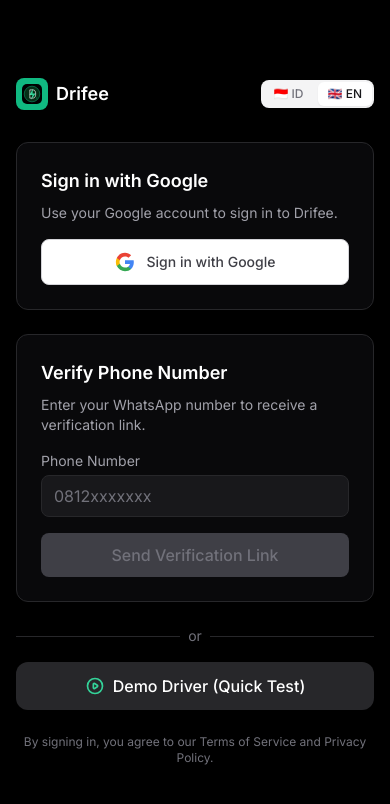
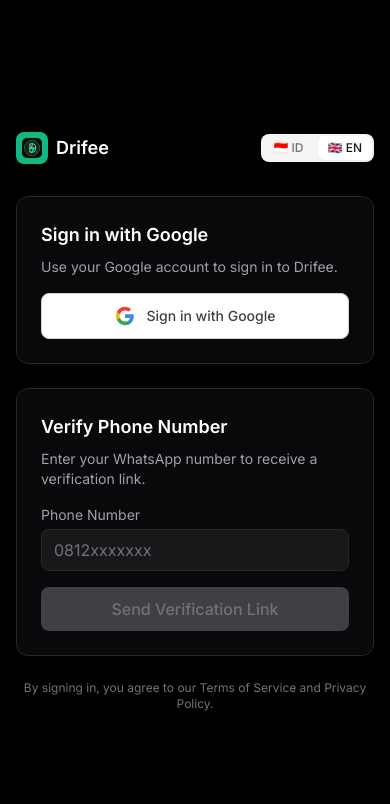
Before and after one commit to yabeskn/drivee-by-briga, a Next.js app: page /login in a window 390 px wide. Shown: the top 804 px of the page. Built offline with nearby package versions, Linux system fonts and the light colour scheme; no server answers.

Commit message:
Remove demo driver button from login page
- Users must use normal login flow (Google Sign-In or phone verification)

```diff
--- a/src/app/login/page.tsx
+++ b/src/app/login/page.tsx
@@ -44,16 +44,7 @@
     }
   };
 
-  const handleDemoLogin = () => {
-    // Set demo driver data
-    localStorage.setItem('drivee_logged_in', 'true');
-    localStorage.setItem('drivee_driver_id', 'drv_demo_001');
-    localStorage.setItem('drivee_phone', '081234567890');
-    localStorage.setItem('drivee_phone_verified', 'true');
-    localStorage.setItem('drivee_name', 'Budi Santoso (Demo)');
-    localStorage.setItem('drivee_email', 'demo@drifee.id');
-    router.replace('/go');
-  };
+
 
   return (
     <div className="min-h-screen bg-black flex items-center justify-center p-4">
@@ -116,29 +107,6 @@
           </div>
         </div>
 
-        {/* Demo Driver */}
-        <div className="mt-6">
-          <div className="relative">
-            <div className="absolute inset-0 flex items-center">
-              <div className="w-full border-t border-zinc-800"></div>
-            </div>
-            <div className="relative flex justify-center text-sm">
-              <span className="px-2 bg-black text-zinc-500">or</span>
-            </div>
-          </div>
-
-          <button
-            onClick={handleDemoLogin}
-            className="w-full mt-4 py-3 bg-zinc-800 hover:bg-zinc-700 text-white font-medium rounded-xl flex items-center justify-center gap-2 transition-colors"
-          >
-            <svg className="w-5 h-5 text-emerald-400" fill="none" viewBox="0 0 24 24" stroke="currentColor">
-              <path strokeLinecap="round" strokeLinejoin="round" strokeWidth={2} d="M14.752 11.168l-3.197-2.132A1 1 0 0010 9.87v4.263a1 1 0 001.555.832l3.197-2.132a1 1 0 000-1.664z" />
-              <path strokeLinecap="round" strokeLinejoin="round" strokeWidth={2} d="M21 12a9 9 0 11-18 0 9 9 0 0118 0z" />
-            </svg>
-            <span>Demo Driver (Quick Test)</span>
-          </button>
-        </div>
-
         <div className="mt-6 text-center">
           <p className="text-xs text-zinc-500">
             By signing in, you agree to our Terms of Service and Privacy Policy.
```
